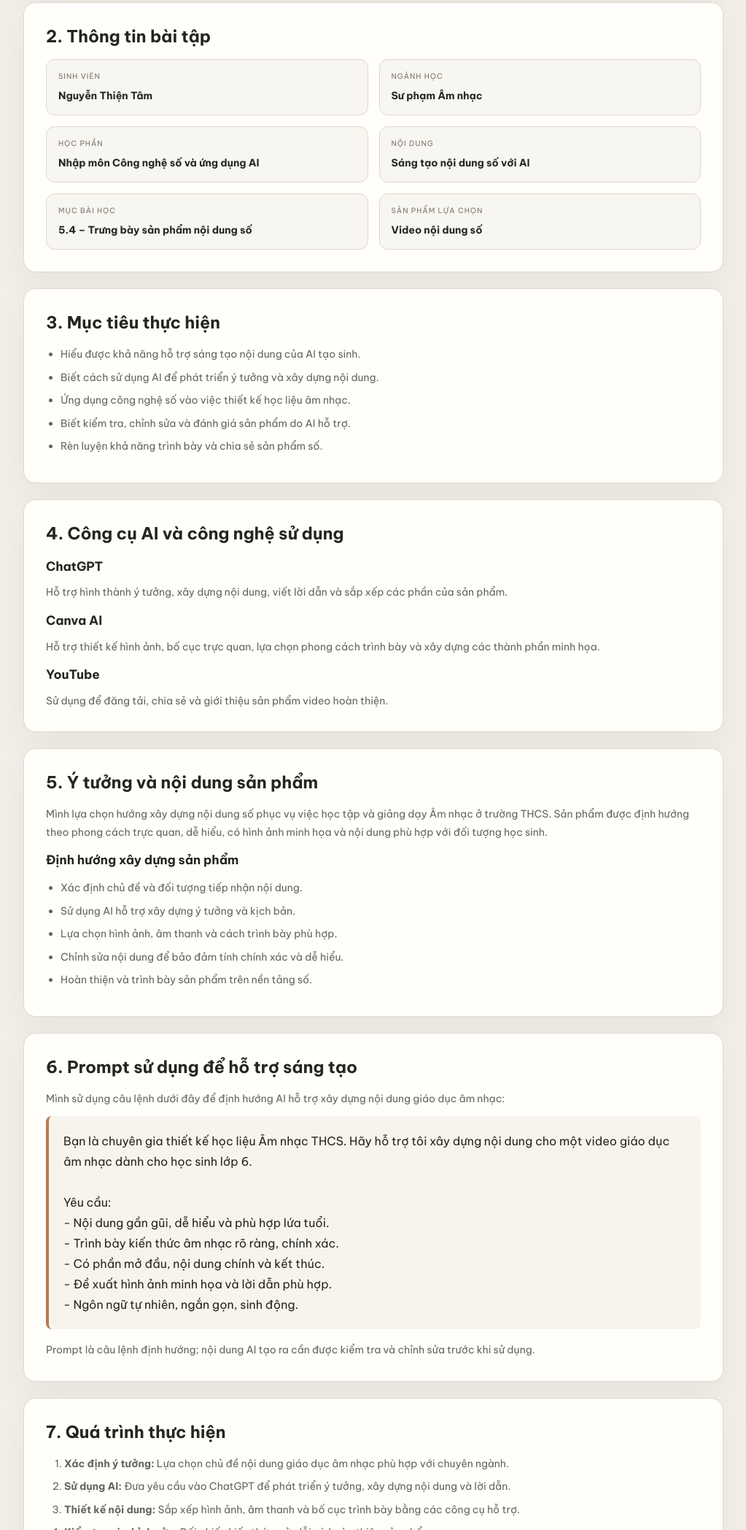
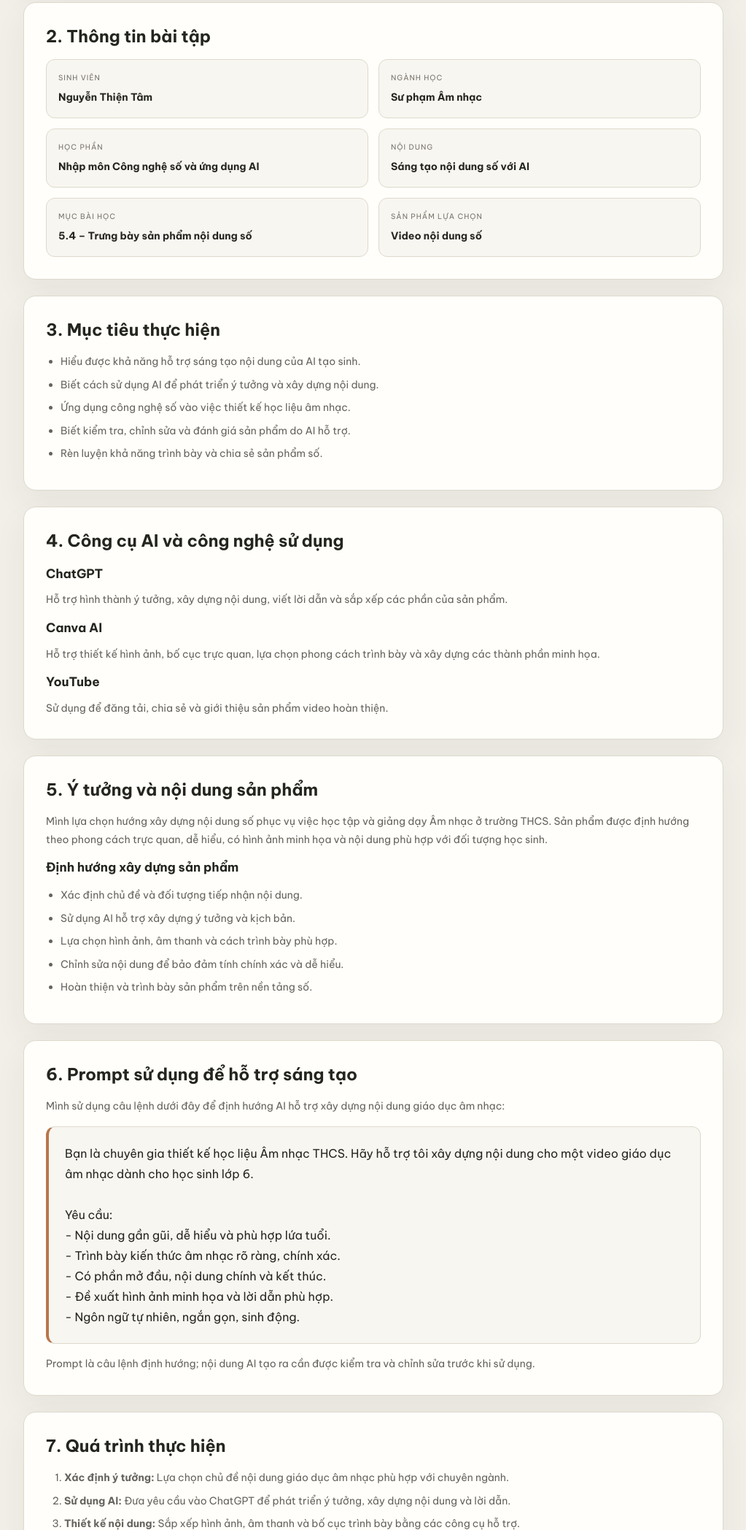
Before and after one commit to tam09072007/Tam09072007-, a plain HTML site: page bai-tap-5.html in a window 1280 px wide. Shown: the part 704-2800 px from the top of the page at 73% size, without its empty margins (128-1151 px from the left). Drawn offline with Linux system fonts and the light colour scheme.

Commit message:
Bo sung giao dien bai tap 05

```diff
--- a/style.css
+++ b/style.css
@@ -102,3 +102,71 @@ body,
 body * {
     font-family: 'Be Vietnam Pro', Arial, sans-serif !important;
 }
+
+
+/* =====================================
+   BO SUNG GIAO DIEN RIENG CHO BAI TAP 05
+   ===================================== */
+
+/* Thong tin bai tap */
+.info-grid {
+    display: grid;
+    grid-template-columns: repeat(2, minmax(0, 1fr));
+    gap: 14px;
+    margin-top: 15px;
+}
+
+.info-item {
+    background: var(--paper2);
+    border: 1px solid var(--line);
+    border-radius: 12px;
+    padding: 16px;
+}
+
+/* Khung prompt */
+.prompt-box {
+    background: var(--paper2);
+    border: 1px solid var(--line);
+    border-left: 4px solid var(--accent);
+    border-radius: 12px;
+    padding: 22px;
+    margin: 16px 0;
+    color: var(--ink);
+    line-height: 1.75;
+}
+
+/* Khung video */
+.video-box {
+    width: 100%;
+    aspect-ratio: 16 / 9;
+    margin: 20px 0;
+    border-radius: 14px;
+    overflow: hidden;
+    background: #222;
+}
+
+.video-box iframe {
+    width: 100%;
+    height: 100%;
+    border: 0;
+    display: block;
+}
+
+/* Ghi chu */
+.note {
+    color: var(--muted);
+    font-size: 13px;
+    line-height: 1.7;
+    margin-top: 14px;
+}
+
+/* Dien thoai va man hinh nho */
+@media (max-width: 760px) {
+    .info-grid {
+        grid-template-columns: 1fr;
+    }
+
+    .video-box {
+        margin: 14px 0;
+    }
+}
```
